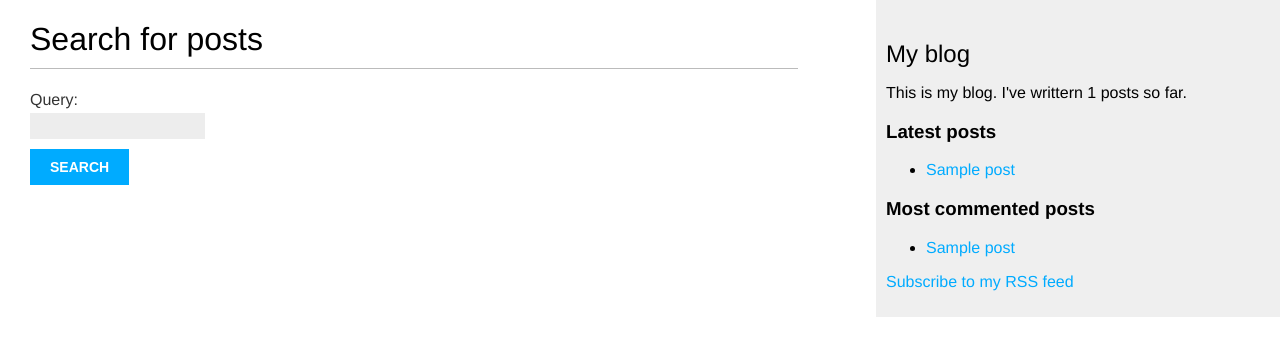
After one commit to luyang93/Django-3-by-Example, a Django app: page /blog/search/ in a window 1280 px wide. The commit adds this page. Shown: the top 356 px of the page. Run offline with Django 3.2, Linux system fonts and the light colour scheme; tables that the repository leaves empty hold one stand-in row (values such as "Sample post").

Commit message:
building a search view

```diff
--- a/Chapter01/mysite/blog/forms.py
+++ b/Chapter01/mysite/blog/forms.py
@@ -15,3 +15,7 @@ class CommentForm(forms.ModelForm):
     class Meta:
         model = Comment
         fields = ('name', 'email', 'body')
+
+
+class SearchForm(forms.Form):
+    query = forms.CharField()
--- a/Chapter01/mysite/blog/templates/blog/post/detail.html
+++ b/Chapter01/mysite/blog/templates/blog/post/detail.html
@@ -1,6 +1,8 @@
 {% extends "blog/base.html" %}
 {% load blog_tags %}
-{% block title %}{{ post.title }}{% endblock %}
+{% block title %}
+    {{ post.title }}
+{% endblock %}
 {% block content %}
     <h1>
         {{ post.title }}
--- /dev/null
+++ b/Chapter01/mysite/blog/templates/blog/post/search.html
@@ -0,0 +1,40 @@
+{% extends "blog/base.html" %}
+{% load blog_tags %}
+{% block title %}
+    Search
+{% endblock %}
+{% block content %}
+    {% if query %}
+        <h1>
+            Posts containing "{{ query }}"
+        </h1>
+        <h3>
+            {% with results.count as total_results %}
+                Found {{ total_results }} result{{ total_results|pluralize }}
+            {% endwith %}
+        </h3>
+        {% for post in results %}
+            <h4>
+                <a href="{{ post.get_absolute_url }}">
+                    {{ post.title }}
+                </a>
+            </h4>
+            {{ post.body|markdown|truncatewords_html:5 }}
+        {% empty %}
+            <p>There are no results for your query.</p>
+        {% endfor %}
+        <p>
+            <a href="{% url "blog:post_search" %}">
+                Search again
+            </a>
+        </p>
+    {% else %}
+        <h1>
+            Search for posts
+        </h1>
+        <form method="get">
+            {{ form.as_p }}
+            <input type="submit" value="Search">
+        </form>
+    {% endif %}
+{% endblock %}
--- a/Chapter01/mysite/blog/urls.py
+++ b/Chapter01/mysite/blog/urls.py
@@ -13,4 +13,5 @@ urlpatterns = [
     path('<int:post_id>/share/', views.post_share, name='post_share'),
     path('tag/<slug:tag_slug>/', views.post_list, name='post_list_by_tag'),
     path('feed/', LatestPostsFeed(), name='post_feed'),
+    path('search/', views.post_search, name='post_search'),
 ]
--- a/Chapter01/mysite/blog/views.py
+++ b/Chapter01/mysite/blog/views.py
@@ -1,3 +1,4 @@
+from django.contrib.postgres.search import SearchVector
 from django.core.mail import send_mail
 from django.core.paginator import Paginator, EmptyPage, PageNotAnInteger
 from django.db.models import Count
@@ -5,7 +6,7 @@ from django.shortcuts import render, get_object_or_404
 from django.views.generic import ListView
 from taggit.models import Tag
 
-from .forms import EmailPostForm, CommentForm
+from .forms import EmailPostForm, CommentForm, SearchForm
 from .models import Post
 
 
@@ -88,3 +89,17 @@ class PostListView(ListView):
     context_object_name = 'posts'
     paginate_by = 3
     template_name = 'blog/post/list.html'
+
+
+def post_search(request):
+    form = SearchForm()
+    query = None
+    results = []
+    if 'query' in request.GET:
+        form = SearchForm(request.GET)
+        if form.is_valid():
+            query = form.cleaned_data['query']
+            results = Post.published.annotate(search=SearchVector('title', 'body'), ).filter(search=query)
+    return render(request, 'blog/post/search.html', {'form': form,
+                                                     'query': query,
+                                                     'results': results})
```
Also changed, not shown: Chapter01/mysite/blog/templates/blog/post/list.html (+6 -2 lines).
